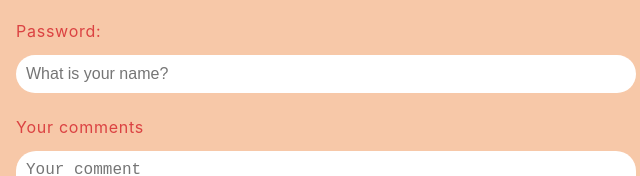
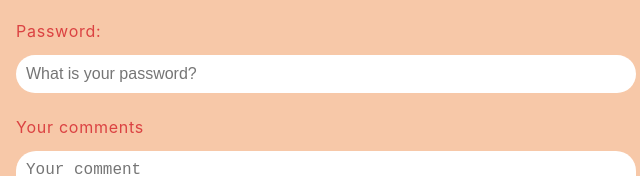
Before and after one commit to GSCrawley/stylin_styles, a plain HTML site: page index.html in a window 1280 px wide. Shown: the part 4255-4431 px from the top of the page, 26-666 px from the left. Drawn offline with Linux system fonts and the light colour scheme.

Commit message:
edited typo

```diff
--- a/index.html
+++ b/index.html
@@ -210,7 +210,7 @@
 
                     <label>
                         <span>Password:</span>
-                        <input type="text" placeholder="What is your name?">
+                        <input type="text" placeholder="What is your password?">
                     </label>
 
                     <label>
```
